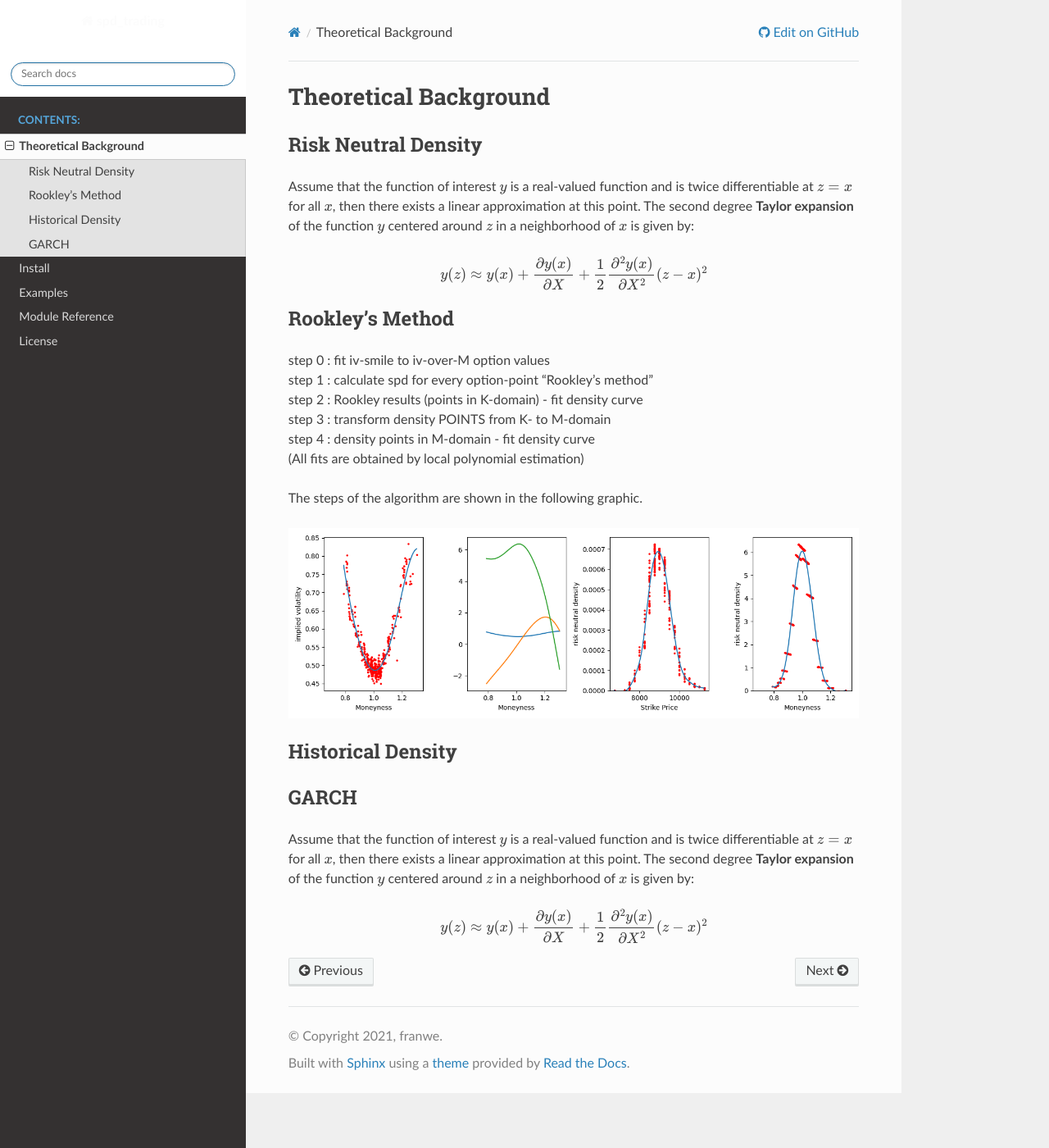
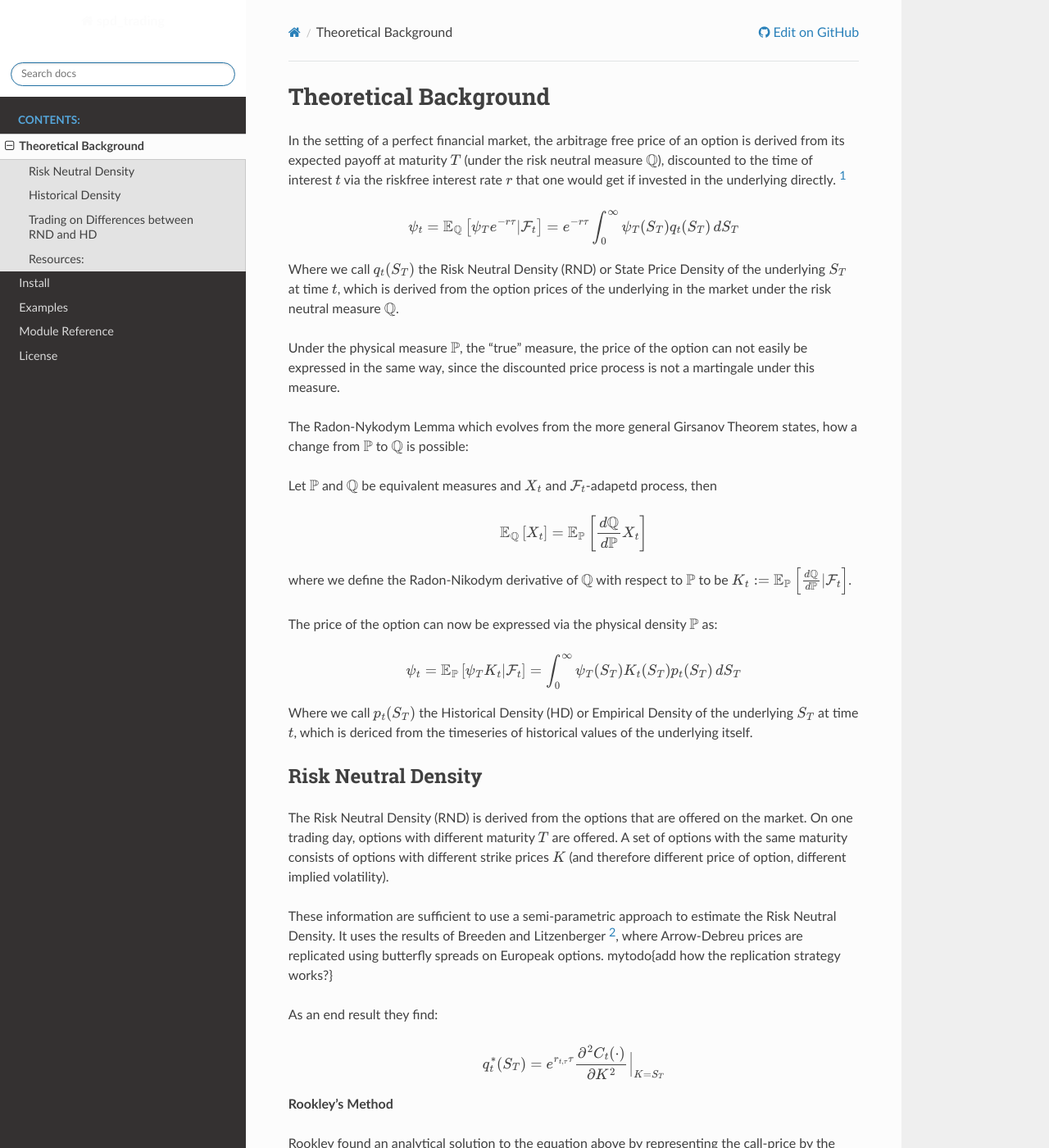
Before and after one commit to franwe/spd_trading, a Sphinx documentation site: the page built from docs/text/theory.rst, in a window 1280 px wide and 1400 px high. Shown: the whole window at 82% size. Built offline with Sphinx 7.4.7 and the Read the Docs theme 2.0.0, drawn with Linux system fonts in a browser that asks for light colours; the version number is read from the project's files by our own code; some of the changed text lies outside the part shown.

Commit message:
write documentation theory

```diff
--- a/docs/text/examples.rst
+++ b/docs/text/examples.rst
@@ -29,7 +29,7 @@ Set the logging level to `INFO` if status reports are of interest. ::
         h_k=215.068,                 # if unknow, use `localpoly.bandwidth_cv`
         h_m2=0.036,                  # for bandwidth optimization
     )
-    RND.calc_rnd()
+    RND.get_rnd()
 
     RndPlot = rnd.Plot()             # Rookley Method algorithm plot
     fig_method = RndPlot.rookleyMethod(RND)
--- a/docs/text/theory.rst
+++ b/docs/text/theory.rst
@@ -1,27 +1,92 @@
 Theoretical Background
 ================================================================
 
+In the setting of a perfect financial market,
+the arbitrage free price of an option is derived from its expected payoff at maturity :math:`T` (under the risk neutral
+measure :math:`\mathbb{Q}`), discounted to the time of interest :math:`t` via the riskfree interest rate :math:`r` that one would get if
+invested in the underlying directly. [1]_
+
+.. math::
+    \begin{equation*}
+        \psi_t = \mathbb{E}_\mathbb{Q}\left[ \psi_T e^{-r\tau}\rvert \mathcal{F}_t \right]
+            = e^{-r\tau} \int_{0}^{\infty} \psi_T(S_T) q_{t}(S_T) \,dS_T
+    \end{equation*}
+
+Where we call :math:`q_{t}(S_T)` the Risk Neutral Density (RND) or State Price Density of the underlying :math:`S_T` at time :math:`t`,
+which is derived from the option prices of the underlying in the market under the risk neutral measure :math:`\mathbb{Q}`.
+
+Under the physical measure :math:`\mathbb{P}`, the "true" measure, the price of the option can not easily be expressed in the
+same way, since the discounted price process is not a martingale under this measure.
+
+The Radon-Nykodym Lemma which evolves from the more general Girsanov Theorem states,
+how a change from :math:`\mathbb{P}` to :math:`\mathbb{Q}` is possible:
+
+Let :math:`\mathbb{P}` and
+:math:`\mathbb{Q}` be equivalent measures and :math:`X_t` and :math:`\mathcal{F}_t`-adapetd process, then
+
+.. math::
+    \begin{equation*}
+        \mathbb{E}_\mathbb{Q}\left[ X_t \right] = \mathbb{E}_\mathbb{P}\left[ \frac{d \mathbb{Q}}{d \mathbb{P}} X_t \right]
+    \end{equation*}
+
+where we define the Radon-Nikodym derivative of :math:`\mathbb{Q}` with respect to :math:`\mathbb{P}` to be
+:math:`K_t := \mathbb{E}_\mathbb{P}\left[ \frac{d \mathbb{Q}}{d \mathbb{P}} \rvert \mathcal{F}_t  \right]`.
+
+The price of the option can now be expressed via the physical density :math:`\mathbb{P}` as:
+
+.. math::
+    \begin{equation*}
+        \psi_t = \mathbb{E}_\mathbb{P}\left[ \psi_T K_{t}\rvert \mathcal{F}_t \right]
+            = \int_{0}^{\infty} \psi_T(S_T) K_{t}(S_T) p_{t}(S_T) \,dS_T
+    \end{equation*}
+
+Where we call :math:`p_{t}(S_T)` the Historical Density (HD) or Empirical Density of the underlying :math:`S_T` at time :math:`t`, which
+is dericed from the timeseries of historical values of the underlying itself.
+
 Risk Neutral Density
 ----------------------------------------------------------------
-Assume that the function of interest :math:`y` is a real-valued function and is twice differentiable at :math:`z=x` for all
-:math:`x`, then there exists a linear approximation at this point. The second degree **Taylor expansion** of the function :math:`y`
-centered around :math:`z` in a neighborhood of :math:`x` is given by:
+The Risk Neutral Density (RND) is derived from the options that are offered on the market. On one trading day, options
+with different maturity :math:`T` are offered. A set of options with the same maturity consists of options with different
+strike prices :math:`K` (and therefore different price of option, different implied volatility).
+
+These information are sufficient to use a semi-parametric approach to estimate the Risk Neutral Density.
+It uses the results of Breeden and Litzenberger [2]_, where Arrow-Debreu prices are
+replicated using butterfly spreads on Europeak options.
+\mytodo{add how the replication strategy works?}
+
+As an end result they find:
 
 .. math::
+    \begin{equation}
+        q_t^*(S_T) = e^{r_{t,\tau}\tau} \frac{\partial^2C_t(\cdot)}{\partial K^2}\Big|_{K=S_T}
+    \end{equation}\label{equation:breeden_litzenberger}
 
-    \begin{equation}
-        y(z) \approx y(x) + \frac{\partial y(x)}{\partial X}
-            + \frac{1}{2} \frac{\partial^2 y(x)}{\partial X^2} (z-x)^2
-    \end{equation}
+**Rookley's Method**
 
-Rookley's Method
-----------------------------------------------------------------
+Rookley found an analytical solution to the equation above by representing the call-price by the Black-Scholes call
+option pricing formula [3]_.
+
+.. math::
+    \begin{align*}
+        C_{BS}(S_t, K, \tau, r_{t,\tau}, \delta_{t,\tau}, \sigma)
+            &= S_t e^{-\delta_{t,\tau}\tau} \Phi(d_1)
+                - K e^{-r_{t,\tau}\tau}\Phi(d_2) \\
+        d_1 &= \frac{log(S_t/K) + (r_{t,\tau} - \delta_{t,\tau} + \frac{1}{2}\sigma^2)\tau}{\sigma\sqrt{\tau} }\\
+        d_2 &= d_1 - \sigma\sqrt{\tau}
+    \end{align*}
+
+The analytical solution is quite lengthy, therefore the equations are not listed here.
+One crucial point is, that in order to use Rookely's Method, we need the volatility smile and its first and second derivatives
+:math:`(\sigma(M), \frac{\partial \sigma(M)}{\partial M}, \frac{\partial^2 \sigma(M)}{\partial M^2})`.
+In practice, we will estimate them with Local Polynomial Regression (install package: ``localpoly`` (documentation_))
+
+| The algorithm to estimate the RND:
 | step 0 : fit iv-smile to iv-over-M option values
 | step 1 : calculate spd for every option-point “Rookley’s method”
 | step 2 : Rookley results (points in K-domain) - fit density curve
 | step 3 : transform density POINTS from K- to M-domain
 | step 4 : density points in M-domain - fit density curve
-| (All fits are obtained by local polynomial estimation)
+| (All fits are obtained by Local Polynomial Regression)
 
 The steps of the algorithm are shown in the following graphic.
 
@@ -30,15 +95,62 @@ The steps of the algorithm are shown in the following graphic.
 Historical Density
 ----------------------------------------------------------------
 
-GARCH
-----------------------------------------------------------------
-Assume that the function of interest :math:`y` is a real-valued function and is twice differentiable at :math:`z=x` for all
-:math:`x`, then there exists a linear approximation at this point. The second degree **Taylor expansion** of the function :math:`y`
-centered around :math:`z` in a neighborhood of :math:`x` is given by:
+**GARCH(1,1) Model**
+
+The Historical Density (HD) is derived from the timeseries of historical returns of the underlying.
+A simple but sufficient model is the GARCH(1,1) model, since it accounts for the heteroscedasticity of the timeseries
+[4]_.
+
+We define the series of log returns as:
 
 .. math::
+    \begin{equation*}
+        X_t = \log(S_{t+1}) - \log(S_t)
+    \end{equation*}
 
-    \begin{equation}
-        y(z) \approx y(x) + \frac{\partial y(x)}{\partial X}
-            + \frac{1}{2} \frac{\partial^2 y(x)}{\partial X^2} (z-x)^2
-    \end{equation}
+where :math:`S_t` is the value of the underlying at time :math:`t`.
+In the GARCH(1,1) model, the log return :math:`X_t` is expressed as the time-varying variance parameter :math:`\sigma_t^2`
+multiplied by a i.i.d random innovation :math:`z_t`, the random shock.
+
+The variance parameter itself is a weighted combination of the previous variance and the previous return. It therefore
+is called conditional variance, since it depends on all previous returns.
+
+The GARCH(1,1) model has the following form:
+
+.. math::
+    \begin{align}
+        X_t &= z_t \sigma_t\\
+        \sigma_t^2 &= \omega + \alpha X_{t-1}^2 + \beta \sigma_{t-1}^2
+    \end{align}\label{equation:GARCH}
+
+After fitting the model to the data, the model is used to simulate many potential paths of
+the underlying. The HD is obtained by Kernel Density Estimation on these paths.
+
+Trading on Differences between RND and HD
+----------------------------------------------------------------
+
+A Pricing Kernel can be calculated, which is used to determine trading strategies.
+
+The Kernel is the quotient of Risk Neutral Density divided by Historical Density and therefore represents
+discrepancies in the future's price distribution by the market (RND - red curve) vs. the historical data (HD - blue curve) [5]_, [6]_:
+
+.. math::
+    \begin{align*}
+        K = \frac{RND}{HD}, \,\, &K > 1 \text{ option overpriced} \rightarrow \text{sell options (blue area)} \\
+                                &K < 1 \text{ option underpriced} \rightarrow \text{buy options (red area)}
+    \end{align*}
+
+.. image:: ../_static/example_kernel.png
+    :height: 250
+    :align: center
+
+Resources:
+----------
+
+.. [1] The Valuation of Options for Alternative Stochastic Processes - Cox, John C. and Ross, Stephen A. - 1976
+.. [2] Prices of State-Contingent Claims Implicit in Option Prices - Breeden, Douglas T. and Litzenberger, Robert H. - 1978
+.. [3] Option Pricing and Risk Management - Rookley, Cameron - 1997
+.. [4] Estimation of Tail-Related Risk Measures for Heteroscedastic Financial Time Series: An Extreme Value Approach - McNeil, Alexander J. and Frey, Ruediger - 2000
+.. [5] Do Option Markets Correctly Price the Probabilities of Movement of the Underlying Asset? - Aı̈t-Sahalia, Y. Wang, and F. Yared - 2001
+.. [6] “Trading on Deviations of Implied and Historical Densities” in Applied Quantitative Finance  - K. W. Haerdle, O. J. Blaskowitz and P. Schmidt - 2002
+.. _documentation: https://localpoly.readthedocs.io/en/latest/index.html
```
